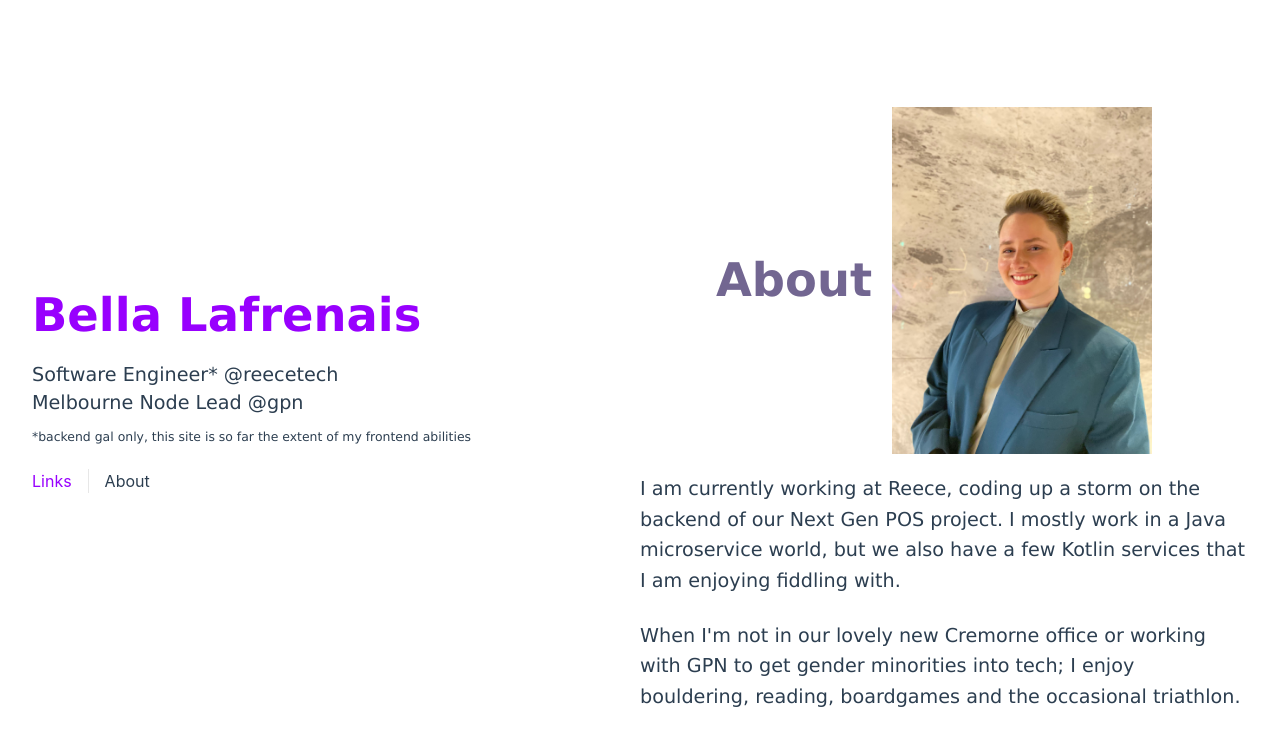
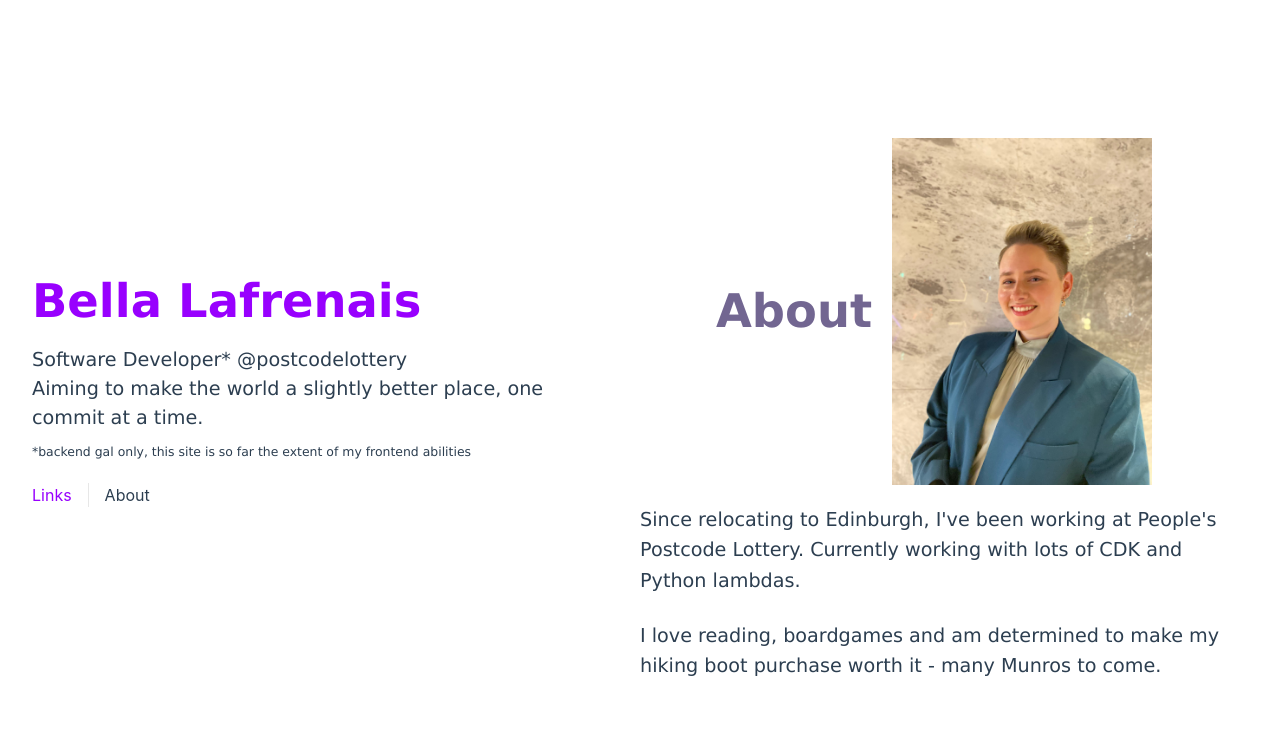
Before and after one commit to bellalaf/bellalaf.com, a Vue app: page /about in a window 1280 px wide. Shown: the top 746 px of the page. Built offline with nearby package versions, Linux system fonts and the light colour scheme.

Commit message:
feat: jan 2024 update

```diff
--- a/src/components/AboutSection.vue
+++ b/src/components/AboutSection.vue
@@ -8,9 +8,9 @@
       <br>
       <img src="../assets/headshot2023.jpeg" alt="Bella Lafrenais" width=300>
     </div>
-    <h3>I am currently working at Reece, coding up a storm on the backend of our Next Gen POS project. I mostly work in a Java microservice world, but we also have a few Kotlin services that I am enjoying fiddling with. </h3>
+    <h3>Since relocating to Edinburgh, I've been working at People's Postcode Lottery. Currently working with lots of CDK and Python lambdas. </h3>
     <br>
-    <h3>When I'm not in our lovely new Cremorne office or working with GPN to get gender minorities into tech; I enjoy bouldering, reading, boardgames and the occasional triathlon.</h3>
+    <h3>I love reading, boardgames and am determined to make my hiking boot purchase worth it - many Munros to come.</h3>
   </div>
 </template>
 
--- a/src/components/LinksSection.vue
+++ b/src/components/LinksSection.vue
@@ -52,7 +52,7 @@
     <template #heading>Contact</template>
 
     Email me at
-    <a href="isabellalaf98@gmail.com" target="_blank" rel="noopener">isabellalaf98@gmail.com</a>
+    <a href="bellalafrenais@gmail.com" target="_blank" rel="noopener">bellalafrenais@gmail.com</a>
   </WelcomeItem>
 
   <WelcomeItem>
--- a/src/components/SideHeader.vue
+++ b/src/components/SideHeader.vue
@@ -10,8 +10,8 @@
 <template>
   <div class="greetings">
     <h1 class="purple">{{ msg }}</h1>
-    <h3>Software Engineer*  <a href="https://www.reecetech.com.au/" target="_blank" rel="noopener">@reecetech</a></h3>
-    <h3>Melbourne Node Lead <a href="https://www.girlsprogramming.network/" target="_blank" rel="noopener">@gpn</a></h3>
+    <h3>Software Developer*  <a href="https://www.postcodelottery.co.uk/" target="_blank" rel="noopener">@postcodelottery</a></h3>
+    <h3>Aiming to make the world a slightly better place, one commit at a time.</h3>
     <h5>*backend gal only, this site is so far the extent of my frontend abilities</h5>
   </div>
 </template>
```
